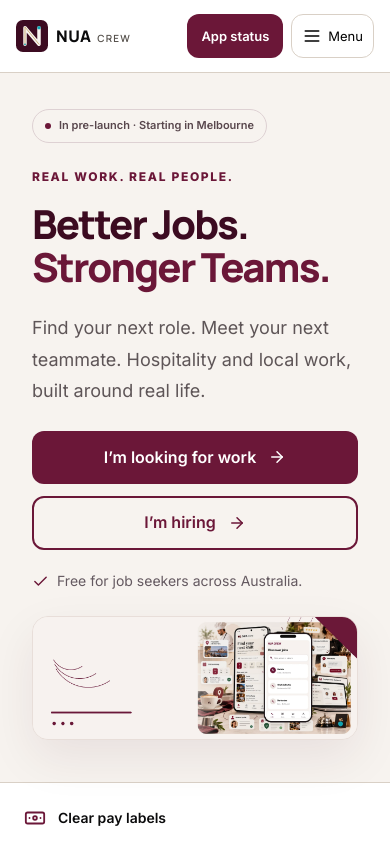
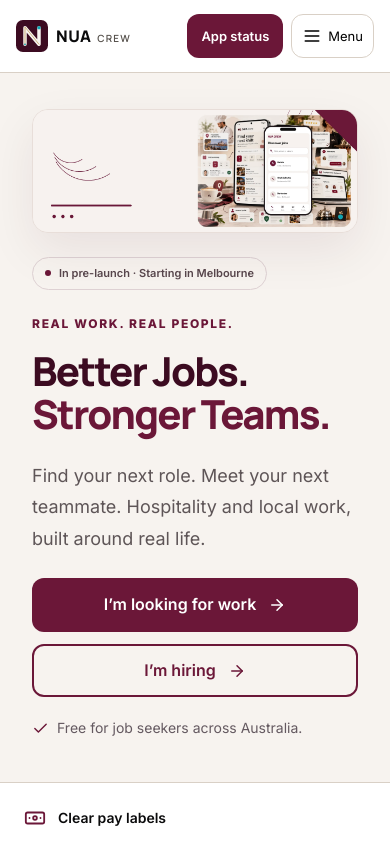
Before and after one commit to BSaumil/NUA-CREW, a Next.js app in the folder apps/site/: page / in a window 390 px wide. Shown: the top 844 px of the page. Built offline with nearby package versions, Linux system fonts and the light colour scheme.

Commit message:
fix(site): keep uncropped banners above fold on desktop and phones

```diff
--- a/apps/site/app/site.css
+++ b/apps/site/app/site.css
@@ -1833,14 +1833,14 @@ main {
 }
 
 .home-hero--branded .home-hero__grid {
-  display: flex;
-  flex-direction: column;
-  align-items: stretch;
+  display: grid;
+  grid-template-columns: minmax(0, 0.9fr) minmax(0, 1.1fr);
+  align-items: center;
   gap: clamp(24px, 3vw, 36px);
 }
 
 .home-hero--branded .home-hero__copy {
-  max-width: 840px;
+  max-width: 500px;
 }
 
 .home-hero--branded .home-hero__photo {
@@ -1876,13 +1876,13 @@ main {
 /* Wide artwork is a genuine, visible banner rather than a cropped phone-sized card. */
 .site-hero--banner .site-hero__grid {
   display: grid;
-  grid-template-columns: minmax(0, 1fr);
-  align-items: start;
+  grid-template-columns: minmax(0, 0.9fr) minmax(0, 1.1fr);
+  align-items: center;
   gap: 28px;
 }
 
 .site-hero--banner .site-hero__copy {
-  max-width: 840px;
+  max-width: 520px;
 }
 
 .site-hero--banner .site-hero__visual {
@@ -1926,10 +1926,14 @@ main {
     height: auto;
     margin: 0;
     border-radius: 16px;
+     order: -1;
   }
 
   .site-hero--banner .site-hero__grid {
     grid-template-columns: minmax(0, 1fr);
     gap: 20px;
   }
-}
+  .site-hero--banner .site-hero__visual {
+    order: -1;
+  }
+}
```
